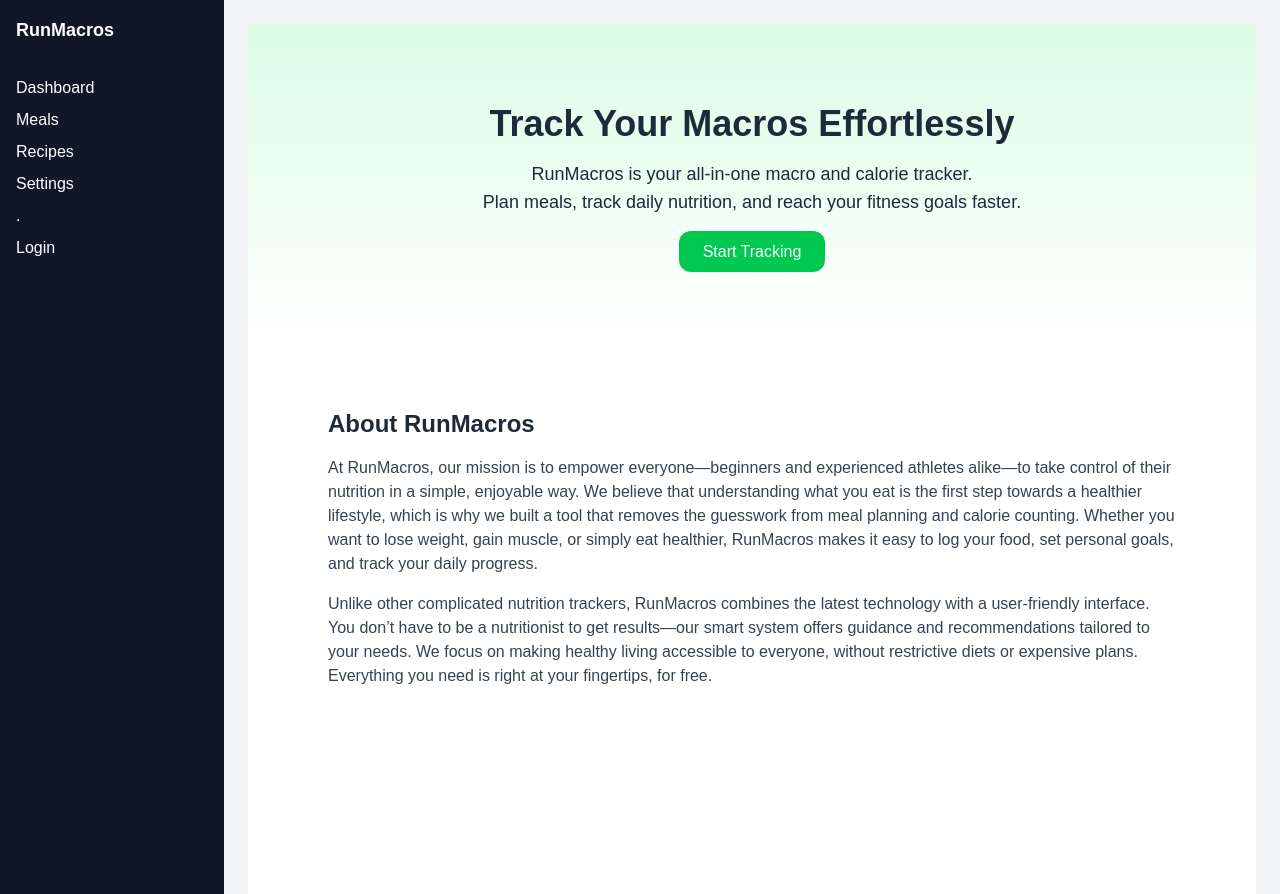
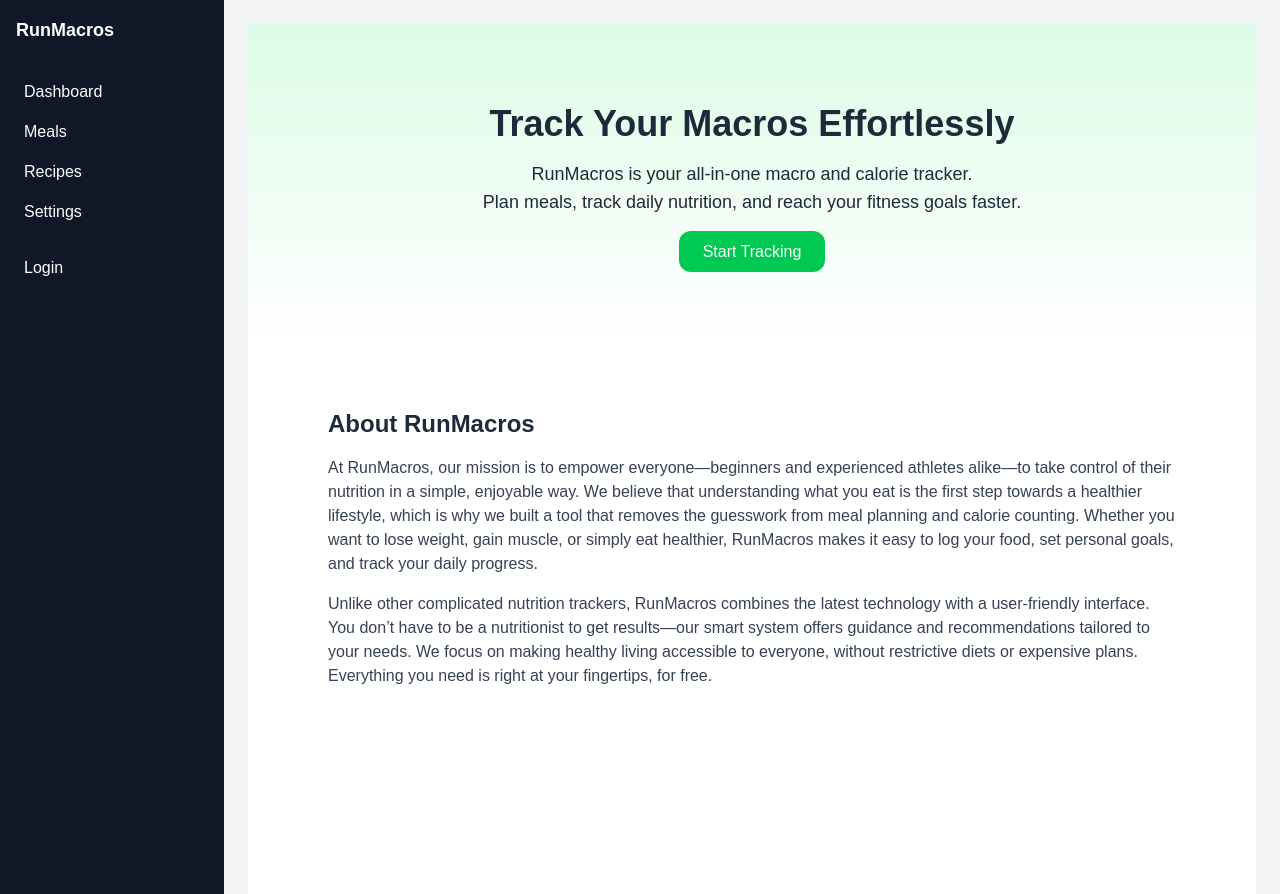
Before and after one commit to Runteryaa/RunMacros, a Next.js app: page / in a window 1280 px wide. Shown: the top 894 px of the page. Built offline with nearby package versions, Linux system fonts and the light colour scheme; no server answers.

Commit message:
Add files via upload

```diff
--- a/package.json
+++ b/package.json
@@ -10,6 +10,7 @@
   },
   "dependencies": {
     "firebase": "^12.0.0",
+    "lucide-react": "^0.537.0",
     "next": "15.4.5",
     "nprogress": "^0.2.0",
     "react": "19.1.0",
--- a/src/app/globals.css
+++ b/src/app/globals.css
@@ -14,7 +14,7 @@
 
 @media (prefers-color-scheme: dark) {
   :root {
-    --background: #ffffff;
+    --background: #b6b6b6;
     --foreground: #000000;
   }
 }
--- a/src/app/layout.tsx
+++ b/src/app/layout.tsx
@@ -2,13 +2,9 @@ import type { Metadata } from "next";
 import Link from "next/link";
 import Sidebar from "@/components/Sidebar";
 import RouteLoader from "@/components/RouteLoader";
+import Head from "@/components/Head";
 import "./globals.css";
 
-
-export const metadata: Metadata = {
-  title: "RunMacros",
-  description: "RunMacros - Your personal macro tracker with AI-powered recipe generation!",
-};
 
 export default function RootLayout({
   children,
@@ -17,15 +13,7 @@ export default function RootLayout({
 }>) {
   return (
     <html lang="en">
-      <head>
-        <link rel="icon" href="/favicon.ico" />
-        <meta name="viewport" content="width=device-width, initial-scale=1" />
-        <script
-          async
-          src="https://pagead2.googlesyndication.com/pagead/js/adsbygoogle.js?client=ca-pub-9944004180654653"
-          crossOrigin="anonymous"
-        ></script>
-        </head>
+      <head>< Head /></head>
       <body className="flex min-h-screen">
         < RouteLoader />
         < Sidebar />
--- a/src/app/page.tsx
+++ b/src/app/page.tsx
@@ -6,22 +6,10 @@ import dynamic from "next/dynamic";
 const AdBanner = dynamic(() => import("@/components/AdBanner"), { ssr: false });
 
 
-// If using Next.js App Router, put <Head> in your layout or below:
-import Head from "next/head";
-
 export default function HomePage() {
   return (
     <>
 
-      {/* SEO & Social Meta */}
-      <Head>
-        <title>RunMacros: Effortless Macro & Calorie Tracking</title>
-        <meta
-          name="description"
-          content="RunMacros makes macro and calorie tracking simple. Discover AI-powered meal plans, track nutrition, and reach your fitness goals. Start for free today!"
-        />
-        {/* AdSense verification tag could go here, if required */}
-      </Head>
 <AdBanner />
       <main className="min-h-screen bg-white text-gray-800">
         {/* Hero Section */}
@@ -61,22 +49,19 @@ export default function HomePage() {
         {/* Features Section */}
         <section className="py-16 max-w-6xl mx-auto px-6 grid md:grid-cols-3 gap-8 text-center">
           <div>
-            <Image src="/meal.png" alt="Meal Planning illustration" width={120} height={120} className="mx-auto mb-4"/>
-            <h2 className="text-xl font-semibold">Meal Planning</h2>
+                        <h2 className="text-xl font-semibold">Meal Planning</h2>
             <p className="mt-2 text-gray-600">
               Organize your meals and get personalized macro insights for every day.
             </p>
           </div>
           <div>
-            <Image src="/ai-recipes.png" alt="AI-generated Recipes illustration" width={120} height={120} className="mx-auto mb-4"/>
-            <h2 className="text-xl font-semibold">AI-Powered Recipes</h2>
+                        <h2 className="text-xl font-semibold">AI-Powered Recipes</h2>
             <p className="mt-2 text-gray-600">
               Discover healthy recipes tailored to your nutrition needs.
             </p>
           </div>
           <div>
-            <Image src="/dashboard.png" alt="Progress Tracking illustration" width={120} height={120} className="mx-auto mb-4"/>
-            <h2 className="text-xl font-semibold">Track Progress</h2>
+                        <h2 className="text-xl font-semibold">Track Progress</h2>
             <p className="mt-2 text-gray-600">
               Monitor daily macros, calories, and progress towards your goals.
             </p>
--- a/src/app/recipes/page.tsx
+++ b/src/app/recipes/page.tsx
@@ -1,3 +1,4 @@
+"use client"
 import RecipesList from "@/components/RecipesList";
 
 export default function RecipesPage() {
--- /dev/null
+++ b/src/components/Head.tsx
@@ -0,0 +1,22 @@
+export default function Head() {
+  return (
+    <>
+      <meta name="viewport" content="width=device-width, initial-scale=1" />
+
+      <title>RunMacros</title>
+
+
+      <script
+        async
+        src="https://pagead2.googlesyndication.com/pagead/js/adsbygoogle.js?client=ca-pub-9944004180654653"
+        crossOrigin="anonymous"
+      />
+
+      <link rel="icon" href="/favicon.ico" />
+      <meta property="og:type" content="website" />
+      <meta property="og:title" content="RunMacros" />
+      <meta property="og:description" content="RunMacros - Your personal macro tracker with AI-powered recipe generation!" />
+
+    </>
+  );
+}
--- a/src/components/Sidebar.tsx
+++ b/src/components/Sidebar.tsx
@@ -3,28 +3,72 @@ import Link from "next/link";
 import { useEffect, useState } from "react";
 import { getAuth, onAuthStateChanged, User } from "firebase/auth";
 import { app } from "@/lib/firebase";
+import { Menu, X } from "lucide-react";
 
 export default function Sidebar() {
   const [user, setUser] = useState<User | null>(null);
+  const [open, setOpen] = useState(false);
 
   useEffect(() => {
     const auth = getAuth(app);
-    const unsubscribe = onAuthStateChanged(auth, u => setUser(u));
+    const unsubscribe = onAuthStateChanged(auth, (u) => setUser(u));
     return () => unsubscribe();
   }, []);
 
+  const menuItems = [
+    { href: "/dashboard", label: "Dashboard" },
+    { href: "/meals", label: "Meals" },
+    { href: "/recipes", label: "Recipes" },
+    { href: "/settings", label: "Settings" },
+  ];
+
   return (
-    <aside className="w-56 bg-gray-900 text-white flex flex-col p-4">
-      <div className="font-bold text-lg mb-8">RunMacros</div>
+    <>
+      {/* Mobile open button (only when closed) */}
+      {!open && (
+        <button
+          className="lg:hidden fixed top-4 left-4 z-50 p-2 rounded bg-gray-900 text-white"
+          onClick={() => setOpen(true)}
+        >
+          <Menu size={20} />
+        </button>
+      )}
+
+      {/* Sidebar */}
+      <aside
+        className={`fixed lg:static top-0 left-0 h-full lg:h-auto w-56 bg-gray-900 text-white p-4 flex flex-col transform transition-transform duration-300 z-40
+        ${open ? "translate-x-0" : "-translate-x-full"} lg:translate-x-0`}
+      >
+        {/* Header inside sidebar */}
+        <div className="flex items-center justify-between mb-8">
+          <div className="font-bold text-lg">RunMacros</div>
+          {/* Close button inside sidebar */}
+          <button
+            className="lg:hidden p-1 rounded hover:bg-gray-800"
+            onClick={() => setOpen(false)}
+          >
+            <X size={20} />
+          </button>
+        </div>
+
+        {/* Menu */}
         <nav className="flex flex-col gap-2">
-        <Link href="/dashboard">Dashboard</Link>
-        <Link href="/meals">Meals</Link>
-        <Link href="/recipes">Recipes</Link>
-        <Link href="/settings">Settings</Link>
-        <Link href="/">.</Link>
+          {menuItems.map((item) => (
+            <Link
+              key={item.href}
+              href={item.href}
+              className="hover:bg-gray-800 px-2 py-1 rounded"
+              onClick={() => setOpen(false)}
+            >
+              {item.label}
+            </Link>
+          ))}
           {user ? (
-          <div>
-            <Link className="flex  items-center gap-2" href="/dashboard">
+            <Link
+              href="/dashboard"
+              className="flex items-center gap-2 mt-4 hover:bg-gray-800 px-2 py-1 rounded"
+              onClick={() => setOpen(false)}
+            >
               {user.photoURL && (
                 <img
                   src={user.photoURL}
@@ -34,11 +78,17 @@ export default function Sidebar() {
               )}
               {user.displayName || user.email}
             </Link>
-          </div>
           ) : (
-          <Link href="/profile">Login</Link>
+            <Link
+              href="/profile"
+              className="mt-4 hover:bg-gray-800 px-2 py-1 rounded"
+              onClick={() => setOpen(false)}
+            >
+              Login
+            </Link>
           )}
         </nav>
       </aside>
+    </>
   );
 }
```
Also changed, not shown: 1 other file (tests, documents, lock files or other folders). Lines whose indentation alone changed are shown as unchanged.
